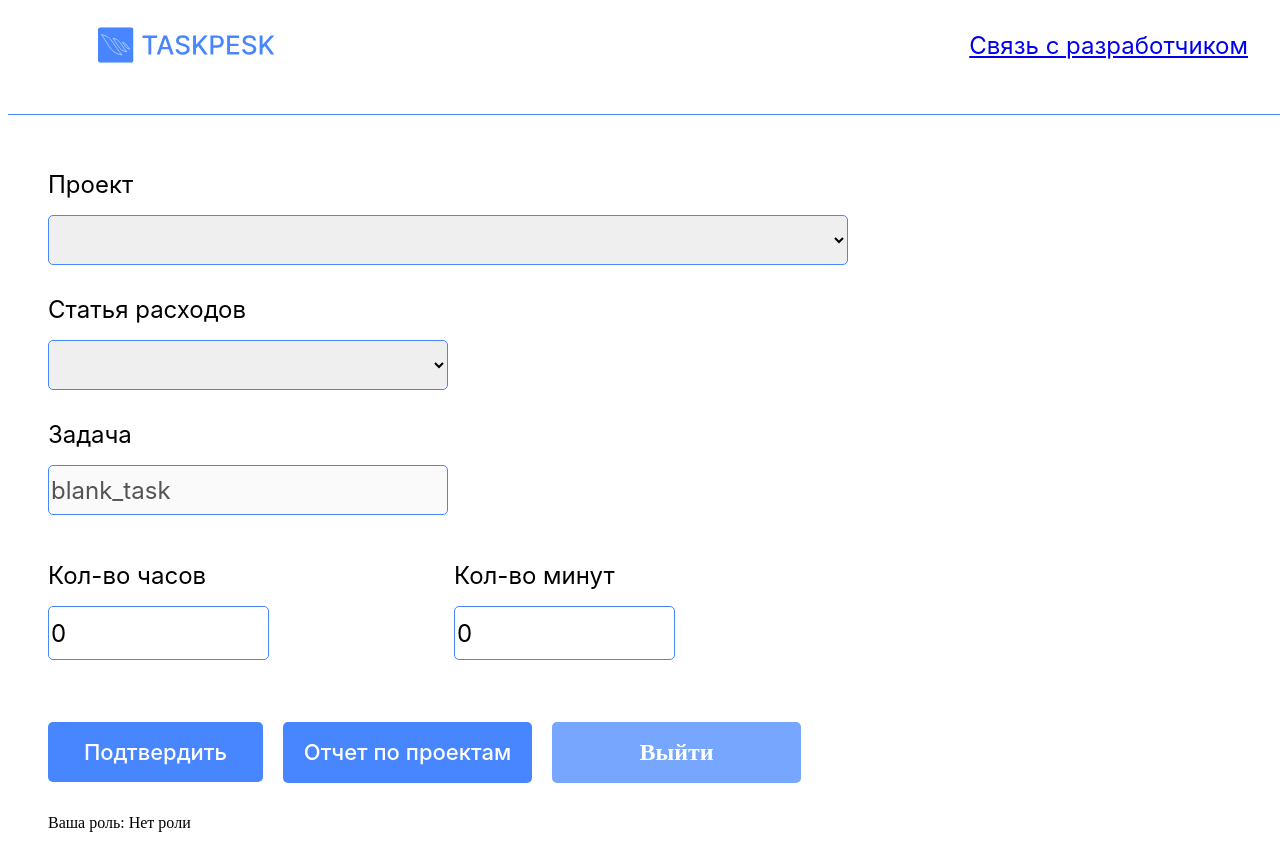
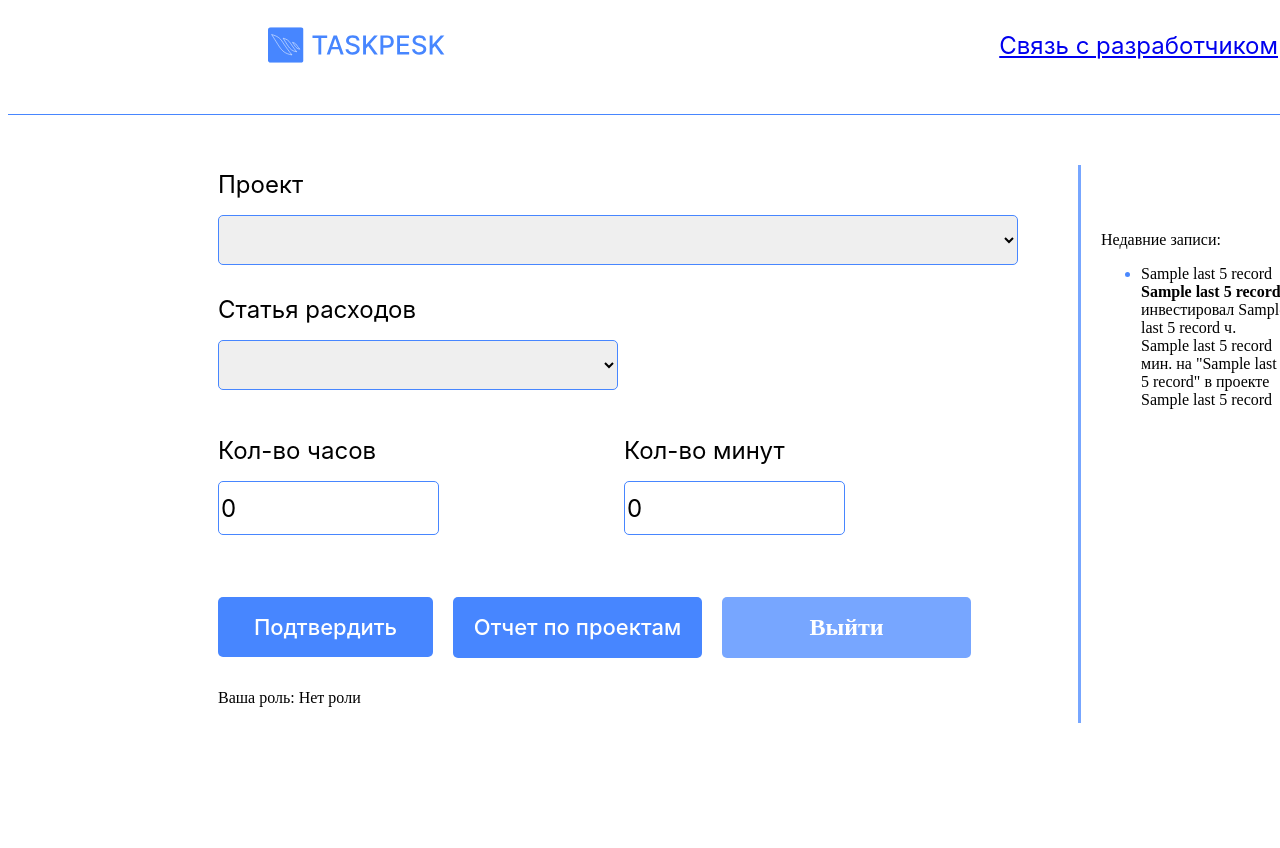
Before and after one commit to artmus208/WebDev, a Flask app: template app/templates/main/records.html in a window 1280 px wide. After the commit the page ends 723 px from the top, so only its background shows below. Run offline with Flask 3, Linux system fonts and the light colour scheme; tables that the repository leaves empty hold one stand-in row (values such as "Sample post"); the template is opened without the code that fills it: values that come from a table or form of the project are taken from there, most other values are stand-ins (such as "Sample title", 1, 10 or a date in 2020); lists and menus that the app fills with data are empty.

Commit message:
add new feat.

```diff
--- a/app/static/style.css
+++ b/app/static/style.css
@@ -3,13 +3,6 @@
     height: 100%;
 }
 
-.container {
-    margin-left: auto;
-    margin-right: auto;
-    padding-left: 10px;
-    padding-right: 10px;
-    max-width: 1200px;
-}
 header{
     box-sizing: border-box;
     width: 100%;
@@ -258,3 +251,28 @@
 .cat-cost-item{
     padding-bottom: 1%;
 }
+
+.container {
+    margin-left: 200px;
+    padding-left: 10px;
+    padding-right: 10px;
+    max-width: 1200px;
+}
+
+.main-container{
+    display: flex;
+}
+
+.last-5-records{
+    margin-top: 50px;
+    margin-left: 50px;
+    padding-left: 20px;
+    padding-top: 50px;
+    border-left: 3px solid #4787ffbc;
+}
+.last-5-records_li{
+    padding-bottom: 50px;
+}
+li::marker{
+    color: #095efdbc;
+}
--- a/app/templates/main/records.html
+++ b/app/templates/main/records.html
@@ -2,6 +2,7 @@
 
 {% block content %}
 
+    <div class="main-container">
 
         <div class="container">
 
@@ -20,7 +21,7 @@
                         <p>{{form.category_of_costs.label(class="list_text")}} </p>
                         <p>{{form.category_of_costs(class="cost_list_list")}} </p>
                     </div>
-                <div class="task_list">
+                    <div class="task_list", style="display: none;">
                         <p>{{form.task.label(class="list_text")}} </p>
                         <p>{{form.task(class="task_list_list")}} </p>
                     </div>
@@ -46,6 +47,20 @@
             {% endif %}
             <p>Ваша роль: {{session.get("emp_role", "Нет роли")}}</p>
         </div>
+        <div class="last-5-records">
+            <p>Недавние записи:</p>
+            <ul>
+                {% for r in last_5_records %}
+                    <li class="last-5-records_li">
+                        {{r[1]}}<br>
+                        <b>{{r[2]}}</b> инвестировал {{r[-2]}} ч. {{r[-1]}} мин. на "{{r[4]}}"
+                        в проекте <br> {{r[3]}}
+                    </li>
+                {% endfor %}
+            </ul>
+        </div>
+    </div>
+
 
 
 
--- a/test_queries.py
+++ b/test_queries.py
@@ -18,10 +18,10 @@
         # print("Before replacement:\n", r, sep="")
         record_with_names = r.replace_ids_to_names(
             EmployeesObj=Employees, ProjectsObj=Projects,
-            ProjectCostObj=ProjectCosts, CostsTasksObj=CostsTasks,
-            CostsObj=Costs, TasksObj=Tasks
+            ProjectCostObj=ProjectCosts,  CostsObj=Costs
         )
         print("After replacement:\n", record_with_names,sep='')
+
 
 # with app.app_context():
 #     cost_name = Costs.query.filter_by(id=1).first().cost_name
```
Also changed, not shown: TodayTaskList.md (+2 -1 lines), app/main/views.py (+19 -10 lines), app/models.py (+4 -5 lines). Lines whose indentation alone changed are shown as unchanged.
